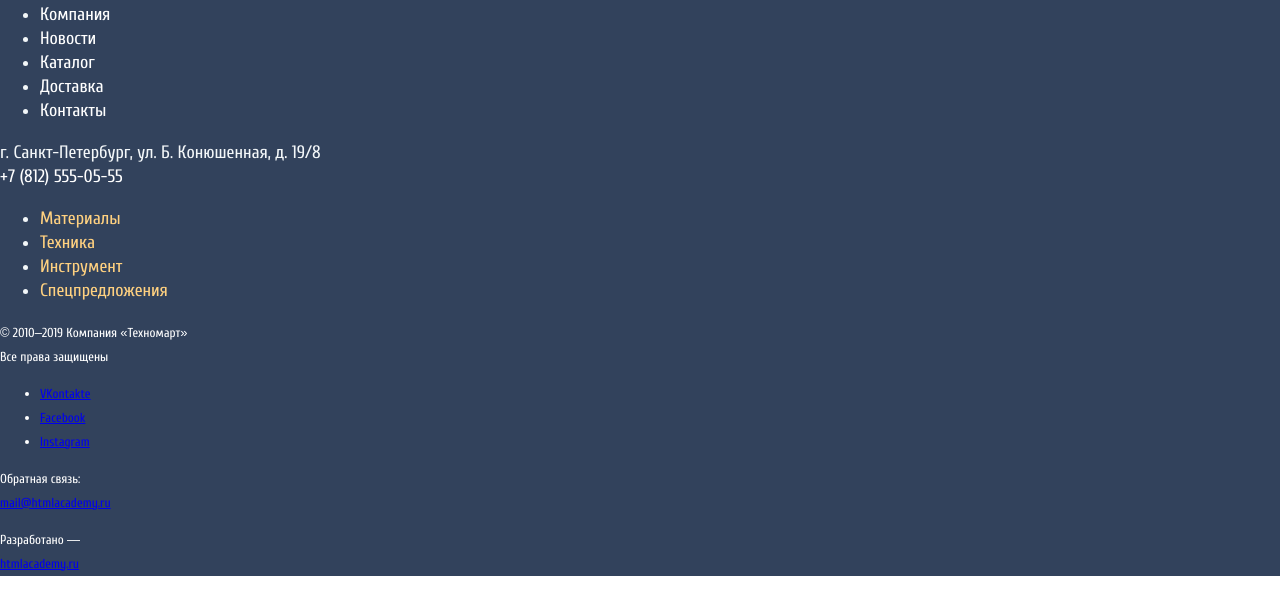
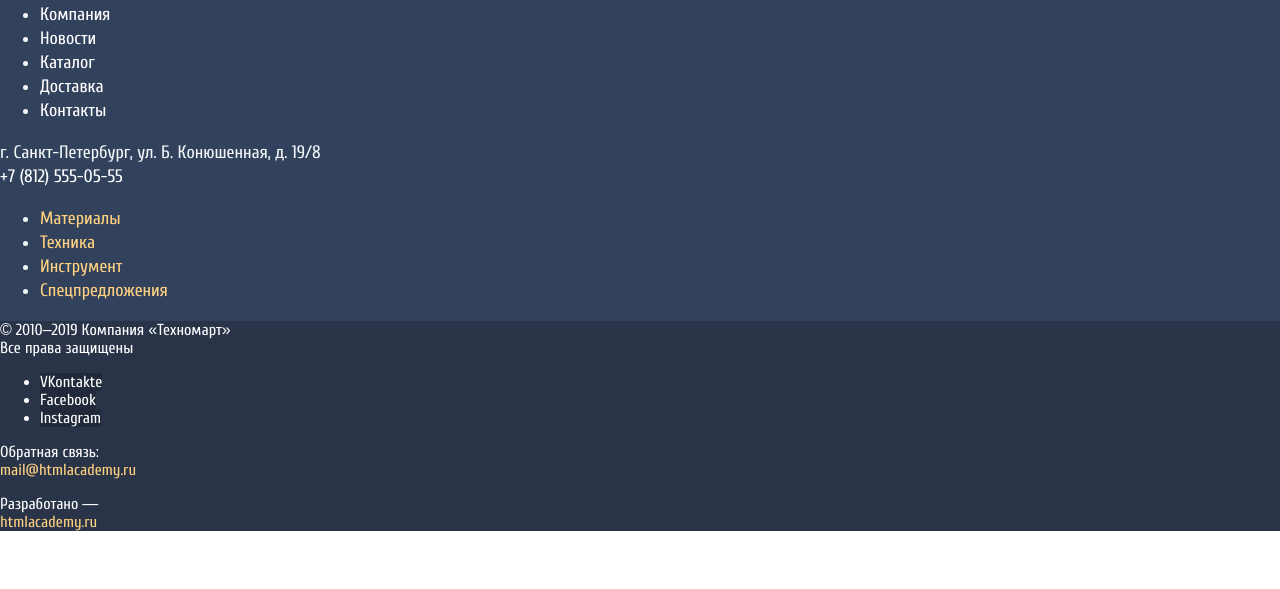
Before and after one commit to Muhammadjewel/885383-technomart-30, a plain HTML site: page index.html in a window 1280 px wide. Shown: the part 5568-6157 px from the top of the page. After the commit the page ends 6115 px from the top, so only its background shows below. Drawn offline with Linux system fonts and the light colour scheme.

Commit message:
Add site-footer-bottom styles

```diff
--- a/css/styles.css
+++ b/css/styles.css
@@ -419,6 +419,7 @@ body {
   font-family: var(--heading-font-stack);
 }
 
+/* Site-footer top */
 .site-footer-top {
   font-size: 18px;
   line-height: 24px;
@@ -457,3 +458,35 @@ body {
   text-decoration: none;
   opacity: 0.5;
 }
+
+/* Site-footer bottom */
+.site-footer-bottom {
+  background-color: var(--darker-blue);
+  font-size: 16px;
+  line-height: 18px;
+}
+
+/* Socials */
+.socials-link {
+  background-color: var(--darkest-blue);
+  color: #fff;
+  text-decoration: none;
+}
+
+.socials-link:hover {
+  background-color: var(--basic-red);
+}
+
+.site-footer-bottom-link {
+  color: var(--link-yellow);
+  text-decoration: none;
+}
+
+.site-footer-bottom-link:hover {
+  text-decoration: underline;
+}
+
+.site-footer-bottom-link:active {
+  color: var(--basic-red);
+  text-decoration: none;
+}
--- a/index.html
+++ b/index.html
@@ -358,23 +358,27 @@
 
 
       <!-- SITE-FOOTER-BOTTOM -->
-      <p>&copy; 2010–2019 Компания «Техномарт»<br>Все права защищены</p>
+      <div class="site-footer-bottom">
+        <div class="site-footer-bottom-container container">
+          <p class="site-footer-copy">&copy; 2010–2019 Компания «Техномарт»<br>Все права защищены</p>
 
-      <ul>
-        <li><a href="#">VKontakte</a></li>
-        <li><a href="#">Facebook</a></li>
-        <li><a href="#">Instagram</a></li>
-      </ul>
+          <ul class="socials">
+            <li class="socials-item"><a class="socials-link" href="#"><span class="visually-hidden">VKontakte</span></a></li>
+            <li class="socials-item"><a class="socials-link" href="#"><span class="visually-hidden">Facebook</span></a></li>
+            <li class="socials-item"><a class="socials-link" href="#"><span class="visually-hidden">Instagram</span></a></li>
+          </ul>
 
-      <p>
-        Обратная связь:<br>
-        <a href="mailto:mail@htmlacademy.ru">mail@htmlacademy.ru</a>
-      </p>
+          <p class="site-footer-bottom-email">
+            Обратная связь:<br>
+            <a class="site-footer-bottom-link" href="mailto:mail@htmlacademy.ru">mail@htmlacademy.ru</a>
+          </p>
 
-      <p>
-        Разработано —<br>
-        <a href="https://htmlacademy.ru">htmlacademy.ru</a>
-      </p>
+          <p class="site-footer-bottom-developer">
+            Разработано —<br>
+            <a class="site-footer-bottom-link" href="https://htmlacademy.ru">htmlacademy.ru</a>
+          </p>
+        </div>
+      </div>
     </footer>
 
   </body>
```
